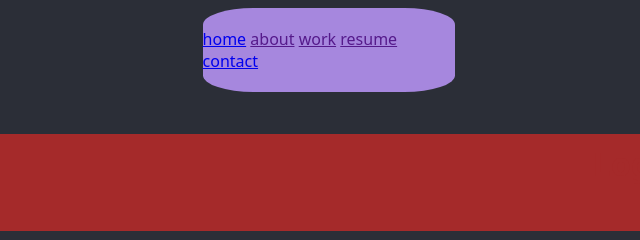
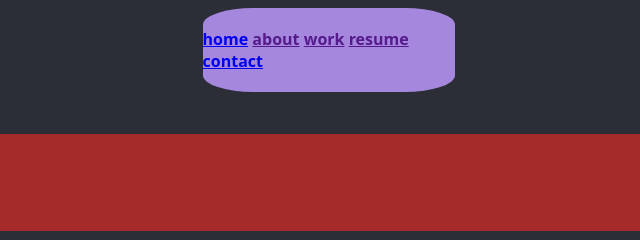
Before and after one commit to marwenbengayed/style.css, a plain HTML site: page index.html in a window 1280 px wide. Shown: the top 240 px of the page, 311-951 px from the left. Drawn offline with Linux system fonts and the light colour scheme; files whose address does not match are found by name.

Commit message:
Update index.html

```diff
--- a/index.html
+++ b/index.html
@@ -6,11 +6,11 @@
 </head>
 <header>
   <div id="navbar">
-<a href="file:///C:/Users/moi/OneDrive/Bureau/html/index.html#contact">home</a>
-<a href="">about</a>
-<a href="">work</a>
-<a href="">resume</a>
- <a href="#contact">contact</a>
+<a href="file:///C:/Users/moi/OneDrive/Bureau/html/index.html#contact"><strong>home</strong></a>
+<a href=""><strong>about</strong></a>
+<a href=""><strong>work</strong></a>
+<a href=""><strong>resume</strong></a>
+ <a href="#contact"><strong>contact</strong></a>
 </div>
   <div class="content">
     <hgroup>
```
